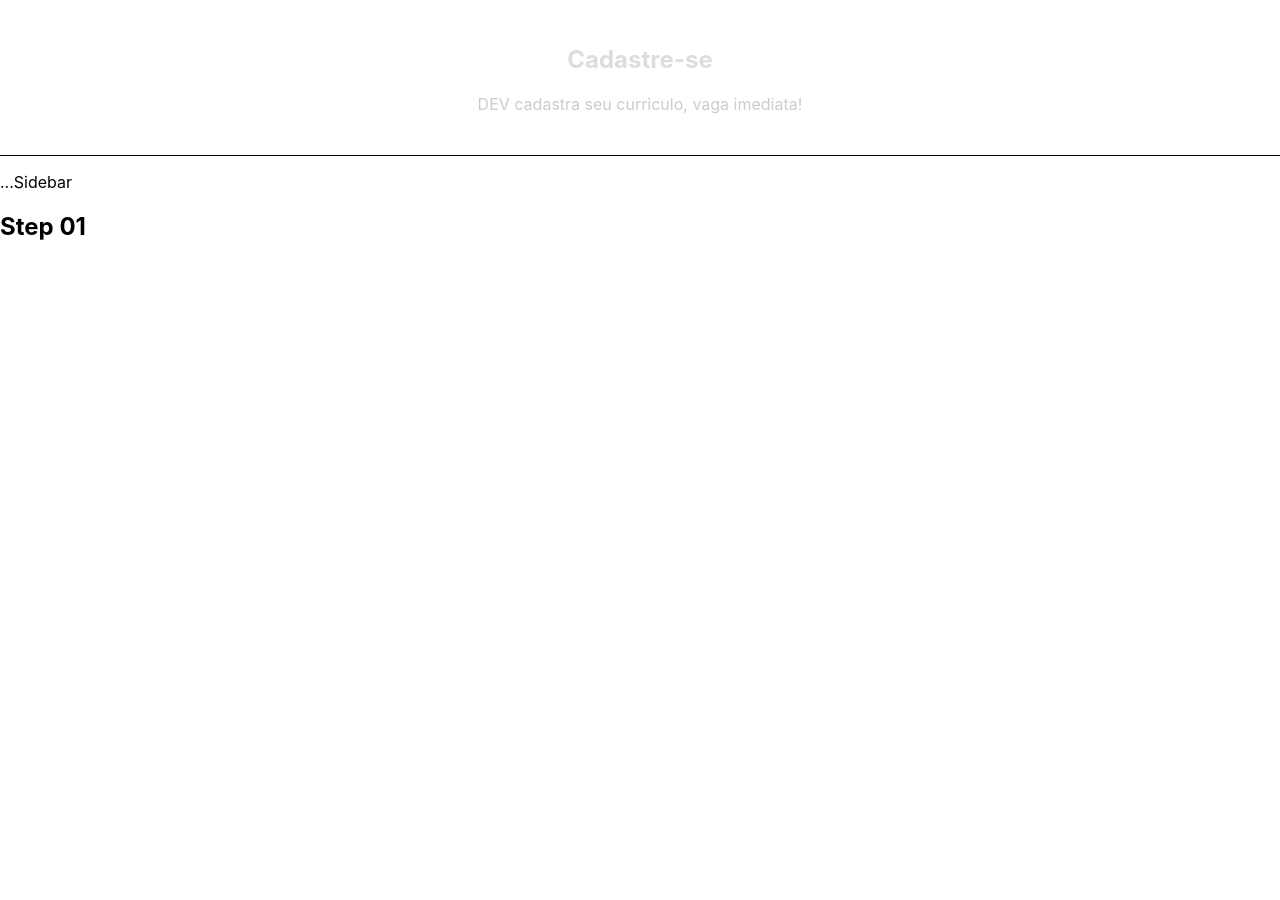
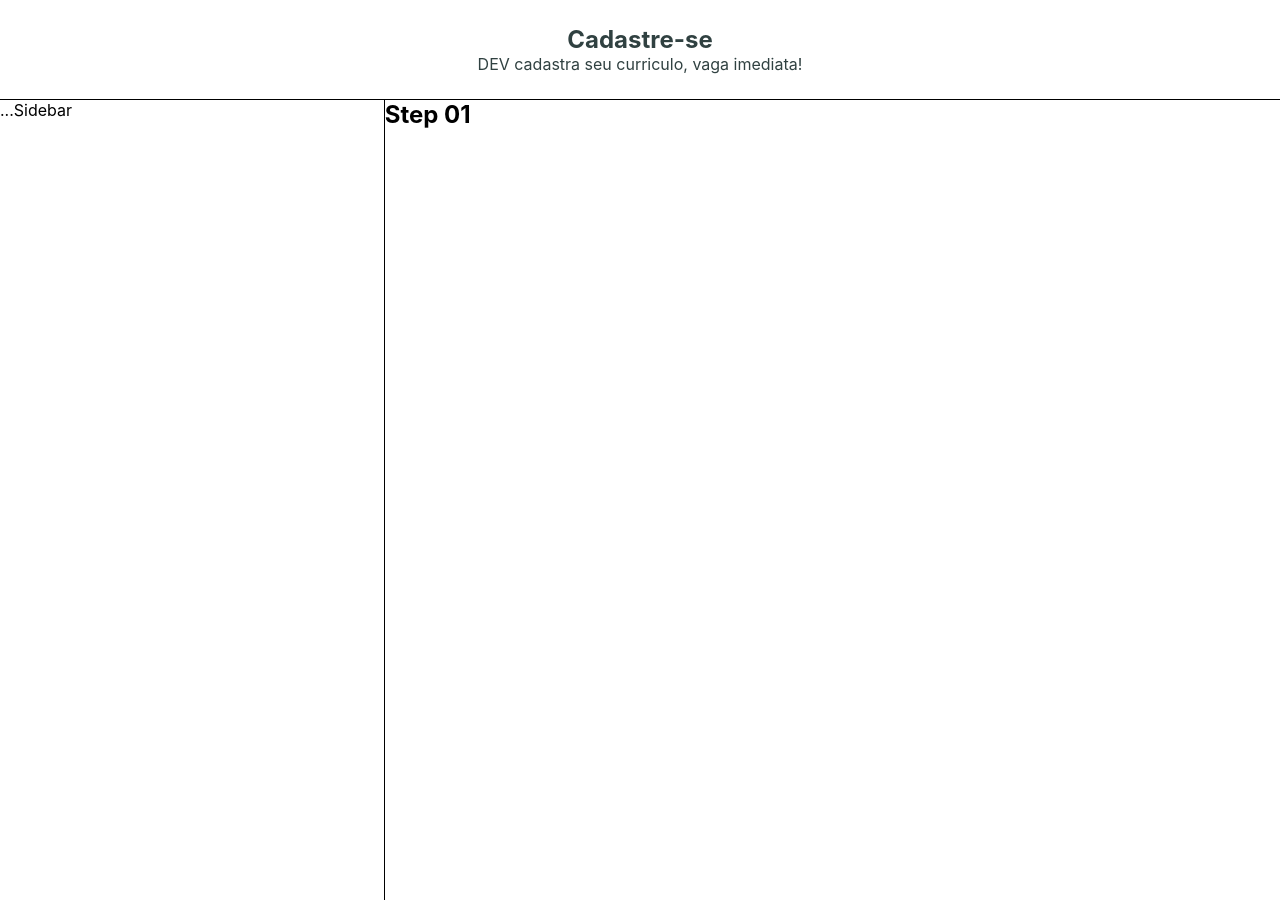
Before and after one commit to silastj/multiForm, a React (Create React App) app: page / in a window 1280 px wide. Before the commit the page ends 800 px from the top, so only its background shows below. Built offline with nearby package versions, Linux system fonts and the light colour scheme.

Commit message:
add organization

```diff
--- a/src/App.css
+++ b/src/App.css
@@ -1,3 +1,8 @@
+*{
+  padding: 0;
+  margin: 0;
+}
+
 .App {
   text-align: center;
 }
--- a/src/components/Header/styles.ts
+++ b/src/components/Header/styles.ts
@@ -7,9 +7,9 @@ export const Container = styled.div`
   border-bottom: 1px solid;
 
   h1{
-    color:#ddd;
+    color:#304141;
   }
   p{
-    color:#ccc;
+    color:#304141;
   }
 `;
--- a/src/components/Theme/styles.ts
+++ b/src/components/Theme/styles.ts
@@ -2,6 +2,14 @@ import styled from 'styled-components'
 
 export const Container = styled.div``;
 export const Area = styled.section``;
-export const Steps = styled.header``;
-export const Sidebar = styled.header``;
-export const Page = styled.header``;
+export const Steps = styled.div`
+  display:flex;
+  min-height: 100vh;
+`;
+export const Sidebar = styled.div`
+  width:30%;
+`;
+export const Page = styled.div`
+  border-left:1px solid;
+  width: 70%;
+`;
--- a/src/contexts/FormContext.tsx
+++ b/src/contexts/FormContext.tsx
@@ -1,5 +1,22 @@
-// Criar Context - Reducer - Provider - Hook
+// Iremos Criar
+// Context -
+// Reducer -
+// Provider -
+// Hook -
+
 import { createContext , useContext, useReducer , ReactNode} from 'react'
+
+// DATA INITIAL
+const initialData: State = {
+  currentStep:0,
+  name:'',
+  level:0,
+  email:'',
+  github:''
+}
+
+
+// START TYPES
 
 type State = {
   currentStep: number;
@@ -23,18 +40,14 @@ type FormProviderProps = {
   children: ReactNode;
 }
 
-const initialData: State = {
-  currentStep:0,
-  name:'',
-  level:0,
-  email:'',
-  github:''
-}
+//END TYPES
 
-//Context
+// START Context
 const FormContext = createContext<ContextType | undefined>(undefined)
 
-//Reducer
+// END Context
+
+// START Reducer
 export enum FormActions {
   setCurrentStep,
   setName,
@@ -60,7 +73,9 @@ const formReducer = (state: State, action: Action) => {
   }
 }
 
-//Provider
+// END Reducer
+
+// START Provider
 export const FormProvider = ({children}: FormProviderProps) => {
 
   const[state, dispatch] = useReducer(formReducer, initialData)
@@ -73,8 +88,9 @@ export const FormProvider = ({children}: FormProviderProps) => {
   )
 }
 
+// END Provider
 
-// Context Hook
+// START Context Hook
 export const useForm = () => {
   const context = useContext(FormContext)
   if(context === undefined){
@@ -82,3 +98,5 @@ export const useForm = () => {
   }
   return context
 }
+
+// END Hook
```
